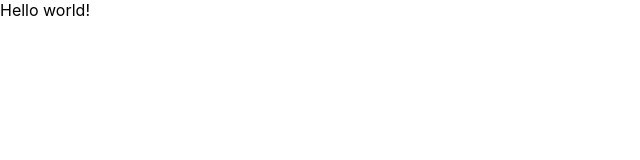
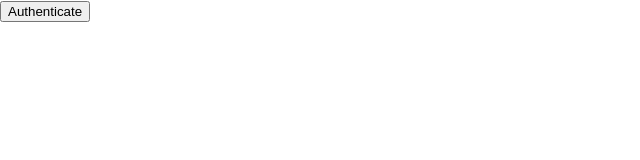
Before and after one commit to oricho123/TaskManager, a React (Create React App) app: page /login in a window 1280 px wide. Shown: the top 160 px of the page, without its empty margins (0-640 px from the left). Built offline with nearby package versions, Linux system fonts and the light colour scheme.

Commit message:
Add basic login page

```diff
--- a/src/context/AuthContext.tsx
+++ b/src/context/AuthContext.tsx
@@ -1,5 +1,4 @@
 import {createContext, ReactNode, useState} from "react";
-import {useNavigate} from "react-router-dom";
 
 type Props = {
     children?: ReactNode;
@@ -21,7 +20,6 @@ const AuthContext = createContext<AuthContextType>(initialValue);
 const AuthProvider = ({children}: Props) => {
     const [authenticated, setAuthenticated] = useState(initialValue.authenticated);
 
-    const navigate = useNavigate();
 
     return (
         <AuthContext.Provider value={{authenticated, setAuthenticated}}>
--- a/src/index.tsx
+++ b/src/index.tsx
@@ -4,6 +4,7 @@ import './index.css';
 import reportWebVitals from './reportWebVitals';
 import {RouterProvider,} from "react-router-dom";
 import {Routes} from "./routes/Routes";
+import {AuthProvider} from "./context/AuthContext";
 
 
 const root = ReactDOM.createRoot(
@@ -11,7 +12,9 @@ const root = ReactDOM.createRoot(
 );
 root.render(
     <React.StrictMode>
-        <RouterProvider router={Routes}/>
+        <AuthProvider>
+            <RouterProvider router={Routes}/>
+        </AuthProvider>
     </React.StrictMode>
 );
 
--- a/src/routes/Routes.tsx
+++ b/src/routes/Routes.tsx
@@ -2,6 +2,7 @@ import React, {useContext} from "react";
 import {AuthContext} from "../context/AuthContext";
 import {createBrowserRouter, Navigate, Outlet} from "react-router-dom";
 import App from "../App";
+import Login from "./login/Login";
 
 const PrivateRoutes = () => {
     const {authenticated} = useContext(AuthContext)
@@ -13,7 +14,7 @@ const PrivateRoutes = () => {
 export const Routes = createBrowserRouter([
     {
         path: "/login",
-        element: <div>Hello world!</div>,
+        element: <Login/>,
     },
     {
         element: <PrivateRoutes/>,
--- /dev/null
+++ b/src/routes/login/Login.tsx
@@ -0,0 +1,24 @@
+import React, {useContext} from 'react';
+import {AuthContext} from "../../context/AuthContext";
+import {useNavigate} from "react-router-dom";
+
+type LoginPropTypes = {};
+
+const Login = (props: LoginPropTypes) => {
+    const {setAuthenticated} = useContext(AuthContext);
+
+    const navigate = useNavigate();
+
+    const handleLogin = () => {
+        setAuthenticated(true);
+        console.log('fuck')
+        navigate('/');
+    }
+    return (
+        <div>
+            <button onClick={handleLogin}>Authenticate</button>
+        </div>
+    );
+}
+
+export default Login;
```
